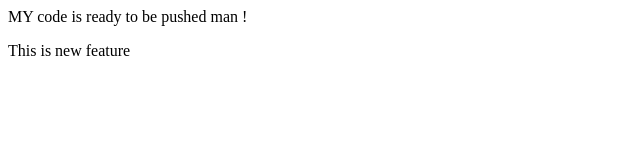
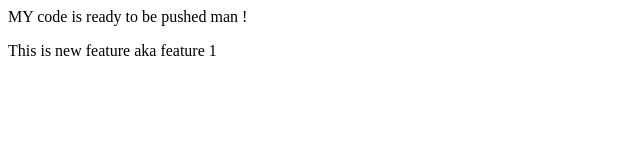
Before and after one commit to architshankar/localrepo, a plain HTML site: page index.html in a window 1280 px wide. Shown: the full height of the page, 0-640 px from the left. Drawn offline with Linux system fonts and the light colour scheme.

Commit message:
changes in feature 1

```diff
--- a/index.html
+++ b/index.html
@@ -1,2 +1,2 @@
 <p>MY code is ready to be pushed man ! </p>
-<p>This is new feature</p>
+<p>This is new feature aka feature 1</p>
```
